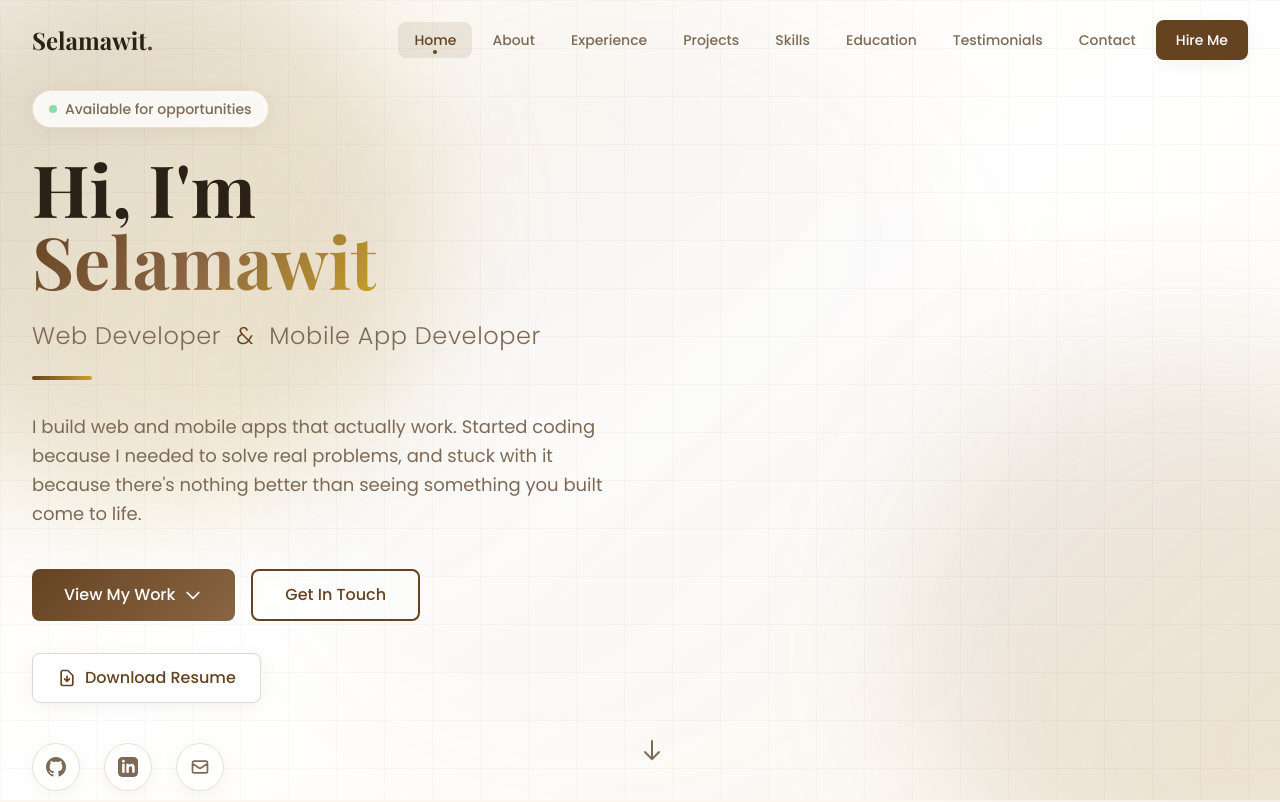
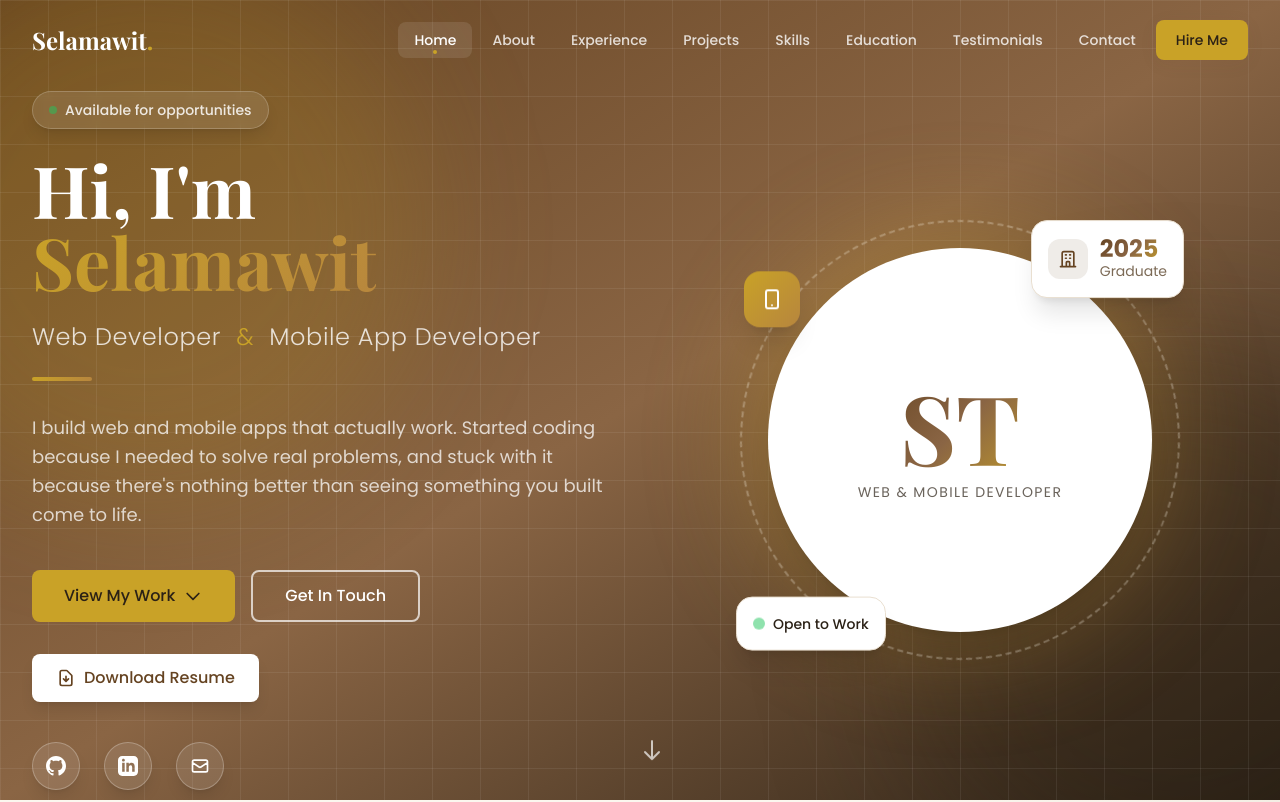
Before and after one commit to tsegayes332-cell/portfolio, a React (Create React App) app: page / in a window 1280 px wide. Shown: the top 802 px of the page. Built offline with nearby package versions, Linux system fonts and the light colour scheme; the HTML template or start-up script is replaced by a standard one.

Commit message:
Make hero coffee-brown dominant with white text and adaptive header

```diff
--- a/src/components/Header.js
+++ b/src/components/Header.js
@@ -38,6 +38,8 @@ const Header = () => {
     { name: 'Contact', href: '#contact' },
   ];
 
+  const onHero = !isScrolled;
+
   return (
     <header
       className={`fixed top-0 w-full z-50 transition-all duration-500 ${
@@ -48,8 +50,13 @@ const Header = () => {
     >
       <nav className="container-custom flex justify-between items-center">
         {/* Logo */}
-        <a href="#home" className="font-heading text-2xl font-bold text-text-primary hover:text-primary transition-colors duration-300">
-          Selamawit<span className="text-primary">.</span>
+        <a
+          href="#home"
+          className={`font-heading text-2xl font-bold transition-colors duration-300 ${
+            onHero ? 'text-white hover:text-secondary' : 'text-text-primary hover:text-primary'
+          }`}
+        >
+          Selamawit<span className="text-secondary">.</span>
         </a>
 
         {/* Desktop Navigation */}
@@ -61,14 +68,20 @@ const Header = () => {
                 key={item.name}
                 href={item.href}
                 className={`relative px-4 py-2 text-sm font-medium transition-all duration-300 rounded-lg ${
-                  isActive
-                    ? 'text-primary bg-primary/10'
-                    : 'text-text-secondary hover:text-primary hover:bg-primary/5'
+                  onHero
+                    ? isActive
+                      ? 'text-white bg-white/10'
+                      : 'text-white/80 hover:text-white hover:bg-white/10'
+                    : isActive
+                      ? 'text-primary bg-primary/10'
+                      : 'text-text-secondary hover:text-primary hover:bg-primary/5'
                 }`}
               >
                 {item.name}
                 {isActive && (
-                  <span className="absolute bottom-1 left-1/2 transform -translate-x-1/2 w-1 h-1 bg-primary rounded-full"></span>
+                  <span className={`absolute bottom-1 left-1/2 transform -translate-x-1/2 w-1 h-1 rounded-full ${
+                    onHero ? 'bg-secondary' : 'bg-primary'
+                  }`}></span>
                 )}
               </a>
             );
@@ -77,7 +90,11 @@ const Header = () => {
           {/* CTA Button */}
           <a
             href="#contact"
-            className="ml-4 px-5 py-2.5 bg-primary text-white text-sm font-medium rounded-lg hover:bg-primary-light transition-all duration-300 shadow-soft hover:shadow-glow"
+            className={`ml-4 px-5 py-2.5 text-sm font-medium rounded-lg transition-all duration-300 shadow-soft ${
+              onHero
+                ? 'bg-secondary text-coffee hover:bg-accent hover:text-white'
+                : 'bg-primary text-white hover:bg-primary-light'
+            }`}
           >
             Hire Me
           </a>
@@ -85,7 +102,11 @@ const Header = () => {
 
         {/* Mobile Menu Button */}
         <button
-          className="lg:hidden w-10 h-10 flex items-center justify-center rounded-lg bg-primary/5 text-primary hover:bg-primary hover:text-white transition-all duration-300"
+          className={`lg:hidden w-10 h-10 flex items-center justify-center rounded-lg transition-all duration-300 ${
+            onHero
+              ? 'bg-white/10 text-white hover:bg-white hover:text-primary'
+              : 'bg-primary/5 text-primary hover:bg-primary hover:text-white'
+          }`}
           onClick={() => setIsMenuOpen(!isMenuOpen)}
           aria-label="Toggle menu"
         >
--- a/src/components/Hero.js
+++ b/src/components/Hero.js
@@ -4,53 +4,58 @@ const Hero = () => {
   return (
     <section
       id="home"
-      className="min-h-screen flex items-center bg-gradient-to-br from-dark via-dark-light to-dark pt-24 lg:pt-20 relative overflow-hidden"
+      className="min-h-screen flex items-center bg-gradient-to-br from-primary via-primary-light to-coffee pt-24 lg:pt-20 relative overflow-hidden"
     >
       {/* Animated Gradient Mesh */}
-      <div className="absolute top-[-10%] left-[-10%] w-[45vw] h-[45vw] max-w-3xl max-h-3xl rounded-full bg-gradient-to-br from-primary/20 to-secondary/20 blur-3xl animate-blob"></div>
-      <div className="absolute bottom-[-15%] right-[-10%] w-[40vw] h-[40vw] max-w-2xl max-h-2xl rounded-full bg-gradient-to-tl from-accent/20 to-primary/10 blur-3xl animate-blob" style={{ animationDelay: '4s' }}></div>
-      <div className="absolute top-1/2 left-1/2 -translate-x-1/2 -translate-y-1/2 w-[60vw] h-[60vw] max-w-5xl max-h-5xl rounded-full bg-gradient-to-br from-primary/5 to-transparent blur-3xl"></div>
-      <div className="absolute inset-0 grid-pattern opacity-60"></div>
+      <div className="absolute top-[-10%] left-[-10%] w-[45vw] h-[45vw] max-w-3xl max-h-3xl rounded-full bg-secondary/20 blur-3xl animate-blob"></div>
+      <div className="absolute bottom-[-15%] right-[-10%] w-[40vw] h-[40vw] max-w-2xl max-h-2xl rounded-full bg-coffee/40 blur-3xl animate-blob" style={{ animationDelay: '4s' }}></div>
+      <div className="absolute inset-0 grid-pattern-light"></div>
 
       <div className="container-custom relative z-10">
         <div className="grid lg:grid-cols-2 gap-16 items-center">
           {/* Left: Content */}
           <div className="text-center lg:text-left">
             {/* Greeting Badge */}
-            <div className="inline-flex items-center gap-2 px-4 py-2 bg-white/80 backdrop-blur-sm rounded-full shadow-soft mb-6 border border-light-gray animate-fade-down">
+            <div className="inline-flex items-center gap-2 px-4 py-2 bg-white/10 backdrop-blur-sm rounded-full shadow-lg mb-6 border border-white/20 animate-fade-down">
               <span className="w-2 h-2 bg-green-500 rounded-full animate-pulse"></span>
-              <span className="text-sm font-medium text-text-secondary">Available for opportunities</span>
+              <span className="text-sm font-medium text-white/85">Available for opportunities</span>
             </div>
 
             {/* Main Heading */}
-            <h1 className="font-heading text-5xl md:text-6xl xl:text-7xl font-bold text-text-primary mb-6 leading-tight animate-fade-up" style={{ animationDelay: '100ms' }}>
+            <h1 className="font-heading text-5xl md:text-6xl xl:text-7xl font-bold text-white mb-6 leading-tight animate-fade-up" style={{ animationDelay: '100ms' }}>
               Hi, I'm{' '}
-              <span className="gradient-text">Selamawit</span>
+              <span className="gradient-gold">Selamawit</span>
             </h1>
 
             {/* Subtitle */}
-            <h2 className="text-xl md:text-2xl text-text-secondary mb-6 font-light tracking-wide animate-fade-up" style={{ animationDelay: '200ms' }}>
-              Web Developer <span className="text-primary mx-2">&amp;</span> Mobile App Developer
+            <h2 className="text-xl md:text-2xl text-white/80 mb-6 font-light tracking-wide animate-fade-up" style={{ animationDelay: '200ms' }}>
+              Web Developer <span className="text-secondary mx-2">&amp;</span> Mobile App Developer
             </h2>
 
             {/* Decorative Line */}
-            <div className="decoration-line mx-auto lg:mx-0 mb-8 animate-fade-up" style={{ animationDelay: '300ms' }}></div>
+            <div className="w-[60px] h-1 bg-gradient-to-r from-secondary to-accent rounded-full mx-auto lg:mx-0 mb-8 animate-fade-up" style={{ animationDelay: '300ms' }}></div>
 
             {/* Description */}
-            <p className="text-lg text-text-secondary mb-10 max-w-xl mx-auto lg:mx-0 leading-relaxed animate-fade-up" style={{ animationDelay: '400ms' }}>
+            <p className="text-lg text-white/75 mb-10 max-w-xl mx-auto lg:mx-0 leading-relaxed animate-fade-up" style={{ animationDelay: '400ms' }}>
               I build web and mobile apps that actually work. Started coding because I needed to solve real problems,
               and stuck with it because there's nothing better than seeing something you built come to life.
             </p>
 
             {/* CTA Buttons */}
             <div className="flex flex-col sm:flex-row gap-4 justify-center lg:justify-start mb-8 animate-fade-up" style={{ animationDelay: '500ms' }}>
-              <a href="#projects" className="btn-primary inline-flex items-center justify-center">
+              <a
+                href="#projects"
+                className="px-8 py-3 bg-secondary text-coffee rounded-lg font-medium transition-all duration-300 hover:-translate-y-0.5 hover:shadow-xl inline-flex items-center justify-center"
+              >
                 View My Work
                 <svg className="w-5 h-5 ml-2" fill="none" stroke="currentColor" viewBox="0 0 24 24">
                   <path strokeLinecap="round" strokeLinejoin="round" strokeWidth={2} d="M19 9l-7 7-7-7" />
                 </svg>
               </a>
-              <a href="#contact" className="btn-secondary inline-flex items-center justify-center">
+              <a
+                href="#contact"
+                className="px-8 py-3 border-2 border-white/70 text-white rounded-lg font-medium transition-all duration-300 hover:bg-white hover:text-primary hover:-translate-y-0.5 inline-flex items-center justify-center"
+              >
                 Get In Touch
               </a>
             </div>
@@ -60,7 +65,7 @@ const Hero = () => {
               <a
                 href="/resume.pdf"
                 download
-                className="inline-flex items-center gap-2 px-6 py-3 bg-white text-primary border border-primary/20 rounded-lg hover:bg-primary hover:text-white transition-all duration-300 font-medium shadow-soft hover:shadow-glow"
+                className="inline-flex items-center gap-2 px-6 py-3 bg-white text-primary rounded-lg hover:bg-secondary hover:text-coffee transition-all duration-300 font-medium shadow-lg"
               >
                 <svg className="w-5 h-5" fill="none" stroke="currentColor" viewBox="0 0 24 24">
                   <path strokeLinecap="round" strokeLinejoin="round" strokeWidth={2} d="M12 10v6m0 0l-3-3m3 3l3-3m2 8H7a2 2 0 01-2-2V5a2 2 0 012-2h5.586a1 1 0 01.707.293l5.414 5.414a1 1 0 01.293.707V19a2 2 0 01-2 2z" />
@@ -81,7 +86,7 @@ const Hero = () => {
                   href={social.href}
                   target={social.href.startsWith('mailto') ? undefined : "_blank"}
                   rel={social.href.startsWith('mailto') ? undefined : "noopener noreferrer"}
-                  className="w-12 h-12 flex items-center justify-center rounded-full bg-white shadow-soft text-text-secondary hover:text-white hover:bg-primary hover:shadow-glow transition-all duration-300 border border-light-gray"
+                  className="w-12 h-12 flex items-center justify-center rounded-full bg-white/10 shadow-lg text-white hover:text-primary hover:bg-white transition-all duration-300 border border-white/25"
                 >
                   <svg className="w-5 h-5" fill={social.isPath ? "none" : "currentColor"} stroke={social.isPath ? "currentColor" : "none"} viewBox="0 0 24 24">
                     <path strokeLinecap={social.isPath ? "round" : undefined} strokeWidth={social.isPath ? 2 : undefined} d={social.icon} />
@@ -91,24 +96,24 @@ const Hero = () => {
             </div>
           </div>
 
-          {/* Right: Visual */}
-          <div className="hidden lg:flex justify-center animate-fade-up" style={{ animationDelay: '300ms' }}>
-            <div className="relative w-96 h-96">
+          {/* Right: Visual (also shown stacked on mobile) */}
+          <div className="flex justify-center animate-fade-up" style={{ animationDelay: '300ms' }}>
+            <div className="relative w-72 h-72 lg:w-96 lg:h-96">
               {/* Rotating dashed ring */}
-              <div className="absolute inset-[-28px] rounded-full border-2 border-dashed border-primary/30 animate-spin-slow"></div>
-              {/* Soft glow */}
-              <div className="absolute inset-0 bg-gradient-to-br from-primary via-primary-light to-secondary rounded-full blur-3xl opacity-20 animate-pulse"></div>
+              <div className="absolute inset-[-28px] rounded-full border-2 border-dashed border-white/30 animate-spin-slow"></div>
+              {/* Soft gold glow */}
+              <div className="absolute inset-0 bg-gradient-to-br from-secondary to-accent rounded-full blur-3xl opacity-25 animate-pulse"></div>
 
               {/* Main Circle */}
-              <div className="absolute inset-0 bg-gradient-to-br from-primary via-primary-light to-secondary rounded-full flex items-center justify-center shadow-coffee">
-                <div className="text-white text-center">
-                  <div className="font-heading text-8xl font-bold mb-2">ST</div>
-                  <div className="text-white/80 text-sm tracking-widest uppercase">Web &amp; Mobile Developer</div>
+              <div className="absolute inset-0 bg-white rounded-full flex items-center justify-center shadow-xl">
+                <div className="text-center">
+                  <div className="font-heading text-8xl font-bold gradient-text mb-2">ST</div>
+                  <div className="text-coffee/70 text-sm tracking-widest uppercase">Web &amp; Mobile Developer</div>
                 </div>
               </div>
 
               {/* Floating: experience badge */}
-              <div className="absolute -top-6 -right-8 bg-white p-4 rounded-2xl shadow-coffee border border-light-gray animate-float">
+              <div className="absolute -top-6 -right-6 lg:-right-8 bg-white p-4 rounded-2xl shadow-xl border border-light-gray animate-float">
                 <div className="flex items-center gap-3">
                   <div className="w-10 h-10 rounded-xl bg-primary/10 flex items-center justify-center text-primary">
                     <svg className="w-5 h-5" fill="none" stroke="currentColor" viewBox="0 0 24 24">
@@ -122,16 +127,16 @@ const Hero = () => {
                 </div>
               </div>
 
-              {/* Floating: availability badge */}
-              <div className="absolute -bottom-6 -left-8 bg-white p-4 rounded-2xl shadow-coffee border border-light-gray animate-float" style={{ animationDelay: '2s' }}>
+              {/* Floating: open to work badge */}
+              <div className="absolute -bottom-6 -left-6 lg:-left-8 bg-white p-4 rounded-2xl shadow-xl border border-light-gray animate-float" style={{ animationDelay: '2s' }}>
                 <div className="flex items-center gap-2">
                   <span className="w-3 h-3 bg-green-500 rounded-full animate-pulse"></span>
                   <span className="text-sm font-medium text-text-primary">Open to Work</span>
                 </div>
               </div>
 
-              {/* Floating: coffee decade dot */}
-              <div className="absolute top-8 -left-6 w-14 h-14 rounded-2xl bg-gradient-to-br from-secondary to-accent text-white flex items-center justify-center shadow-coffee animate-float-slow">
+              {/* Floating: mobile code dot */}
+              <div className="absolute top-8 -left-6 w-14 h-14 rounded-2xl bg-gradient-to-br from-secondary to-accent text-white flex items-center justify-center shadow-xl animate-float-slow">
                 <svg className="w-6 h-6" fill="none" stroke="currentColor" viewBox="0 0 24 24">
                   <path strokeLinecap="round" strokeLinejoin="round" strokeWidth={2} d="M12 18h.01M8 21h8a2 2 0 002-2V5a2 2 0 00-2-2H8a2 2 0 00-2 2v14a2 2 0 002 2z" />
                 </svg>
@@ -143,7 +148,7 @@ const Hero = () => {
 
       {/* Scroll Indicator */}
       <div className="absolute bottom-8 left-1/2 transform -translate-x-1/2 animate-bounce">
-        <a href="#about" className="text-text-secondary hover:text-primary transition-colors">
+        <a href="#about" className="text-white/70 hover:text-white transition-colors">
           <svg className="w-6 h-6" fill="none" stroke="currentColor" viewBox="0 0 24 24">
             <path strokeLinecap="round" strokeLinejoin="round" strokeWidth={2} d="M19 14l-7 7m0 0l-7-7m7 7V3" />
           </svg>
--- a/src/index.css
+++ b/src/index.css
@@ -113,6 +113,14 @@ code {
   background-size: 48px 48px;
 }
 
+/* Light Grid Pattern (for dark backgrounds) */
+.grid-pattern-light {
+  background-image:
+    linear-gradient(rgba(255, 255, 255, 0.07) 1px, transparent 1px),
+    linear-gradient(90deg, rgba(255, 255, 255, 0.07) 1px, transparent 1px);
+  background-size: 48px 48px;
+}
+
 /* Selection Color */
 ::selection {
   background-color: #654321;
```
